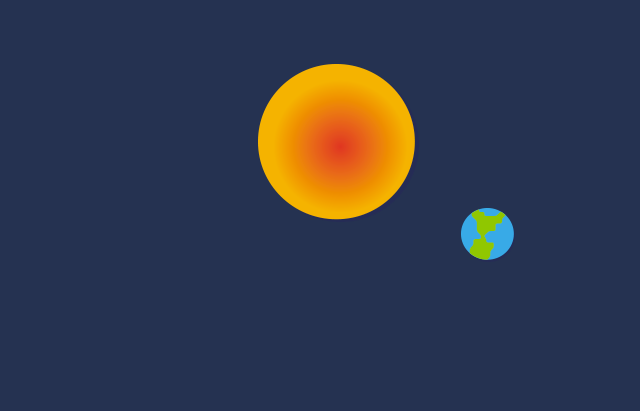
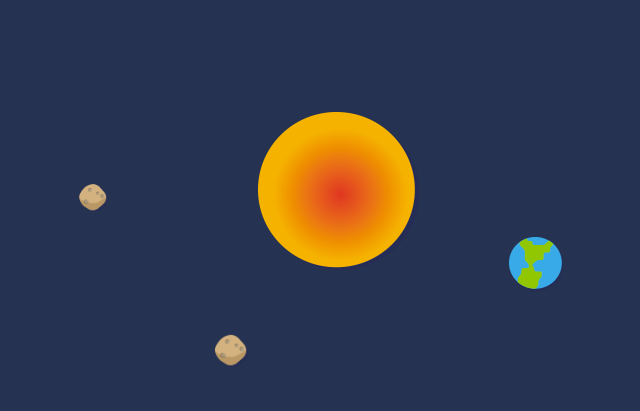
Before and after one commit to patkeav/SpaceAppRepo, a PHP site: page / in a window 1280 px wide. Shown: the part 273-684 px from the top of the page, without its empty margins (302-942 px from the left). Run offline with PHP 8.4, Linux system fonts and the light colour scheme; style sheets or scripts are compiled from the project's sources; some libraries are stand-ins or nearby versions.

Commit message:
Updated animations and solar system

```diff
--- a/storytelling/index.php
+++ b/storytelling/index.php
@@ -11,9 +11,17 @@
 			<h2>in the sky with diamonds</h2>
 		</header>
 
+		<!-- Solar system -->
 		<section class="solar-system">
 			<div class="sun centered animated rubberBand"></div>
 			<div class="earth centered"></div>
+			<div class="asteroid centered"></div>
+			<div class="asteroid centered"></div>
+		</section>
+
+		<!-- Asteroid description -->
+		<section>
+
 		</section>
 
 		<!-- Scripts -->
--- a/storytelling/resources/css/style.css
+++ b/storytelling/resources/css/style.css
@@ -41,9 +41,15 @@ header h2 {
    clear: both;
 }
 
+/** General **/
+section {
+	width: 100%;
+	padding: 1em 0;
+}
+
 /** Astra **/
 .solar-system {
-	margin-top: 4em;
+	margin-top: 6em;
 }
 
 .sun {
@@ -64,3 +70,9 @@ header h2 {
 	height: 54px;
 	transform-style: preserve-3d;
 }
+
+.asteroid {
+	background-image: url('../images/asteroid.png');
+	width: 37px;
+	height: 36px;
+}
--- a/storytelling/resources/js/animation.js
+++ b/storytelling/resources/js/animation.js
@@ -6,30 +6,34 @@
 	$(function()
 	{
 		// Constants
-		var EARTH_TOP_PADDING = $('.sun').first().height() / 2.0;
+		var EARTH_HEIGHT = $('.earth').first().height();
+		var ASTEROID_HEIGHT = $('.asteroid').first().height();
+		var EARTH_TOP_PADDING = $('.sun').first().height() / 2.0 + EARTH_HEIGHT / 2.0;
+		var ASTEROID_TOP_PADDING = $('.asteroid').first().height() / 2.0 + EARTH_TOP_PADDING;
 
 		// Sun show up
 		$('.sun').addClass('animated bounceInUp');
+		$('header>h1').addClass('animated bounceInLeft');
+		$('header>h2').addClass('animated bounceInRight');
 
 		// Earth animation
 		var $earth = $('.earth');
 		var earthAnimate	= function(t)
 		{
-			t += 0.05;
+			t += 0.1;
 
-			var eMaj = 200.0;
-			var eMin = 100.0;
+			var eMaj = 240.0;
+			var eMin = 130.0;
 
-			var xPos = Math.floor(eMaj * Math.cos(t));
-			var yPos = Math.floor(eMin * Math.sin(t)) - EARTH_TOP_PADDING;
 
-			var zIndex = (yPos > -EARTH_TOP_PADDING) ? 11 : 9;
+
+			var zIndex = (yPos > -EARTH_TOP_PADDING) ? 9 : 11;
 
 			$earth.animate({
 				cantTouchThis : 100
 			},
 			{
-				duration: 1,
+				duration: 10,
 				step: function(now,fx) {
 					$earth.css({
 						'-webkit-transform' : 'translate(' + xPos + 'px,' + yPos + 'px)',
@@ -42,6 +46,99 @@
 			});
 		};
 
-		earthAnimate(0.0);
+		//earthAnimate(0.0);
+
+		// Frame based animation, if you know what I mean.
+		window.requestAnimationFrame =  window.requestAnimationFrame || window.mozRequestAnimationFrame || window.webkitRequestAnimationFrame || window.msRequestAnimationFrame;;
+
+		var start = null;
+
+		// Earth params
+		var eMaj = 240.0;
+		var eMin = 130.0;
+
+		// Asteroid params
+		var aMaj = 260.0;
+		var aMin = 140.0;
+
+		var $asteroid = $('.asteroid');
+
+		// Prepare asteroid deltas
+		var asteroidDelta = [];
+		for(var j=0;j<$asteroid.length;j++)
+		{
+			var randomDelta = Math.random() * Math.PI + 0.1;
+			asteroidDelta[j] = {
+				delta 	: randomDelta,
+				maj 	: 240.0 + Math.random() * 10,
+				min		: 140.0 + Math.random() * 10
+			};
+		}
+
+		var animateFx = function(ts)
+		{
+			if(start === null) start = ts;
+			var t = (ts - start)/500.0;
+
+			// Earth
+			var eXPos = Math.floor(eMaj * Math.cos(t));
+			var eYPos = Math.floor(eMin * Math.sin(t)) - EARTH_TOP_PADDING;
+
+			$earth.css({
+				'-webkit-transform' : 'translate(' + eXPos + 'px,' + eYPos + 'px)'
+			});
+
+			var i = 0;
+			$asteroid.each(function(asteroid)
+			{
+				var asteroidData = asteroidDelta[i];
+				// Asteroid
+				var aXPos = Math.floor(asteroidData.maj * Math.cos(t + asteroidData.delta));
+				var aYPos = Math.floor(asteroidData.min * Math.sin(t + asteroidData.delta)) - ASTEROID_TOP_PADDING - ASTEROID_HEIGHT * i;
+
+				var scaleXY = (0.1 * -Math.abs(aYPos))/aMin + 0.9;
+
+				$(this).css({
+					'-webkit-transform' : 'translate(' + aXPos + 'px,' + aYPos + 'px) scale(' + scaleXY + ')'
+				});
+
+				i++;
+			});
+
+			requestAnimationFrame(animateFx);
+		}
+
+		// Let's start, baby.
+		requestAnimationFrame(animateFx);
+
+		// Asteroid animation
+		var asteroidAnimate = function(t)
+		{
+			t += 0.12;
+
+			var eMaj = 260.0;
+			var eMin = 140.0;
+
+			var xPos = Math.floor(eMaj * Math.cos(t));
+			var yPos = Math.floor(eMin * Math.sin(t)) - ASTEROID_TOP_PADDING;
+
+			var scaleXY = (0.1 * Math.abs(yPos))/eMin + 0.9;
+
+			$asteroid.animate({
+				cantTouchThis : 101
+			},
+			{
+				duration: 10,
+				step: function(now, fx) {
+					$asteroid.css({
+						'-webkit-transform' : 'translate(' + xPos + 'px,' + yPos + 'px) scale(' + scaleXY + ')'
+					});
+				},
+				complete : function(){
+					asteroidAnimate(t);
+				}
+			});
+		}
+		//asteroidAnimate(4.0);
 	});
 })(jQuery);
```
Also changed, not shown: storytelling/resources/images/asteroid.png (added).
